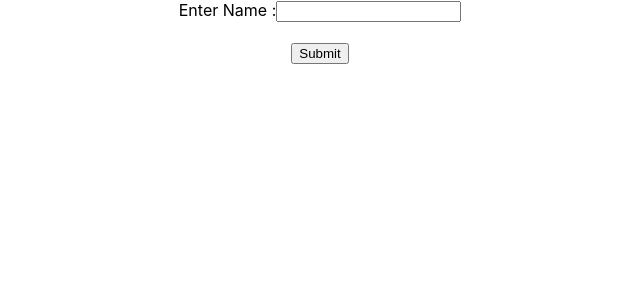
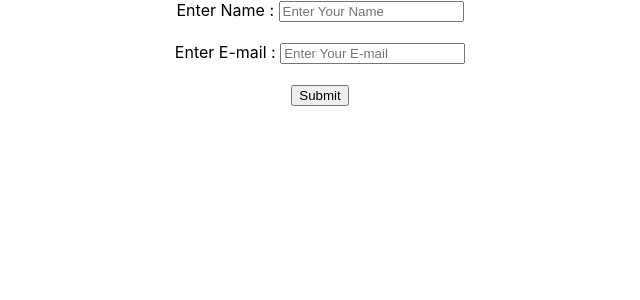
Before and after one commit to yogeshkumarpatil/new-app, a React (Create React App) app: page / in a window 1280 px wide. Shown: the top 300 px of the page, without its empty margins (320-960 px from the left). Built offline with nearby package versions, Linux system fonts and the light colour scheme.

Commit message:
handling Multiple input in functiional component

```diff
--- a/src/App.js
+++ b/src/App.js
@@ -1,13 +1,11 @@
 import {createContext, useState} from "react";
 import "./App.css";
-import ControlledFunctionSecond from "./ControlledFunctionSecond";
-
+import FunctionInputs from "./FunctionInputs";
 
 function App() {
-
     return (
         <div classNmae="App">
-         <ControlledFunctionSecond />
+            <FunctionInputs />
         </div>
     );
 }
--- /dev/null
+++ b/src/FunctionInputs.js
@@ -0,0 +1,43 @@
+import React, { useState } from "react";
+
+function FunctionInputs() {
+    const [data, setData] = useState({
+        name:"",
+        email:""
+    })
+    const handleChange = (e) =>{
+        // const name = e.target.name;
+        // const value = e.target.value;
+        const {name, value} = e.target
+        const new_valuee = (name === "email") ? value.toLowerCase().replace("#", "@") : value;
+        console.log(e.target);
+        console.log(name, value);
+        setData((prev) => {
+            return {
+                ...prev, [name] : new_valuee
+            }
+        });
+    }
+
+    const handleSubmit = (e) => {
+        e.preventDefault()
+        console.log(data);
+    }
+    return (
+        <div>
+            <form onSubmit={handleSubmit}>
+                <label htmlFor=""> Enter Name : </label>
+                <input type="text" name="name" value={data.name} onChange={handleChange} placeholder="Enter Your Name" />
+                <br />
+                <br />
+                <label htmlFor=""> Enter E-mail : </label>
+                <input type="text" name="email" value={data.email} onChange={handleChange} placeholder="Enter Your E-mail" />
+                <br />
+                <br />
+                <input type="submit" value="Submit"></input>
+            </form>
+        </div>
+    );
+}
+
+export default FunctionInputs;
```
Also changed, not shown: src/MultipleInputs.js (added, +75 -0 lines).
